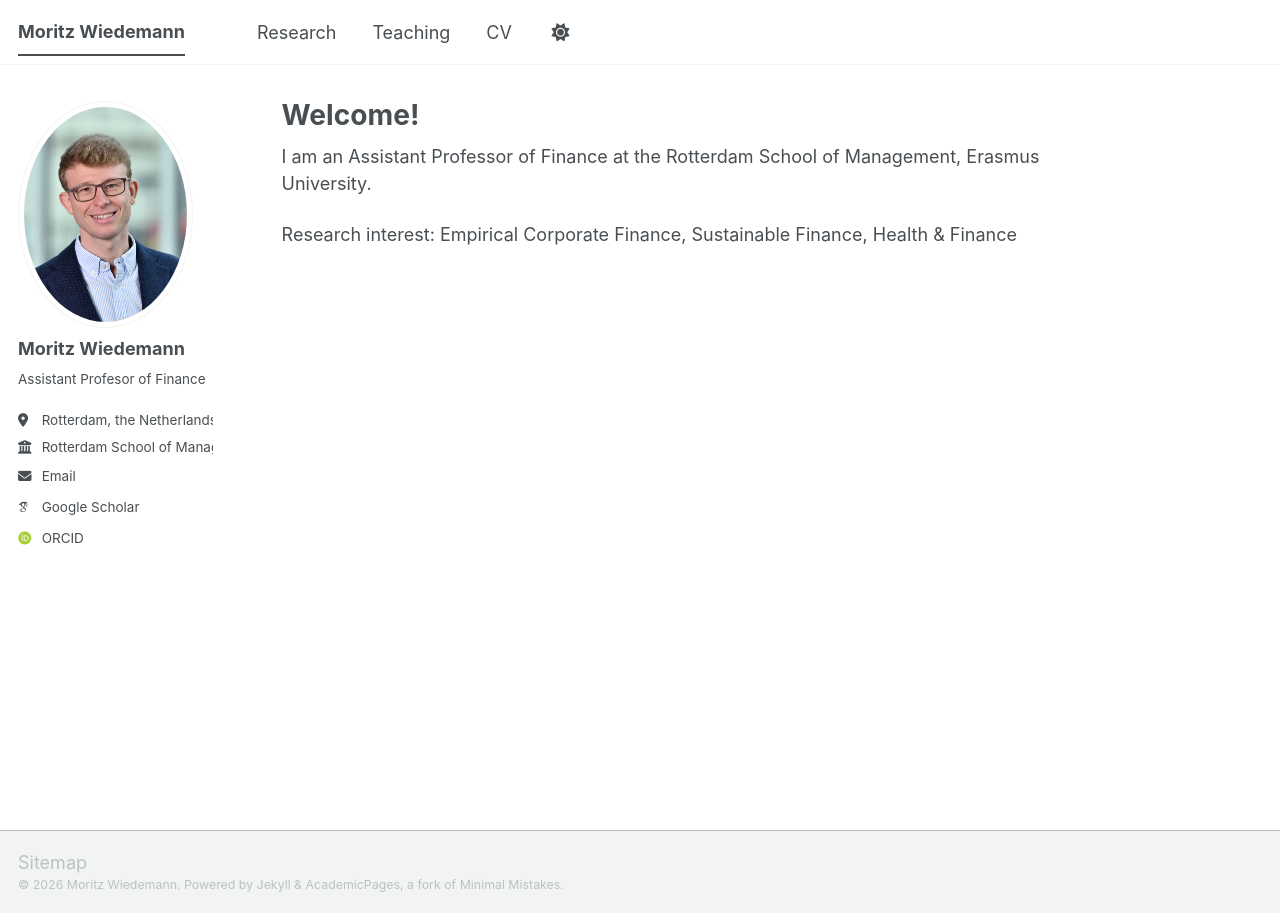
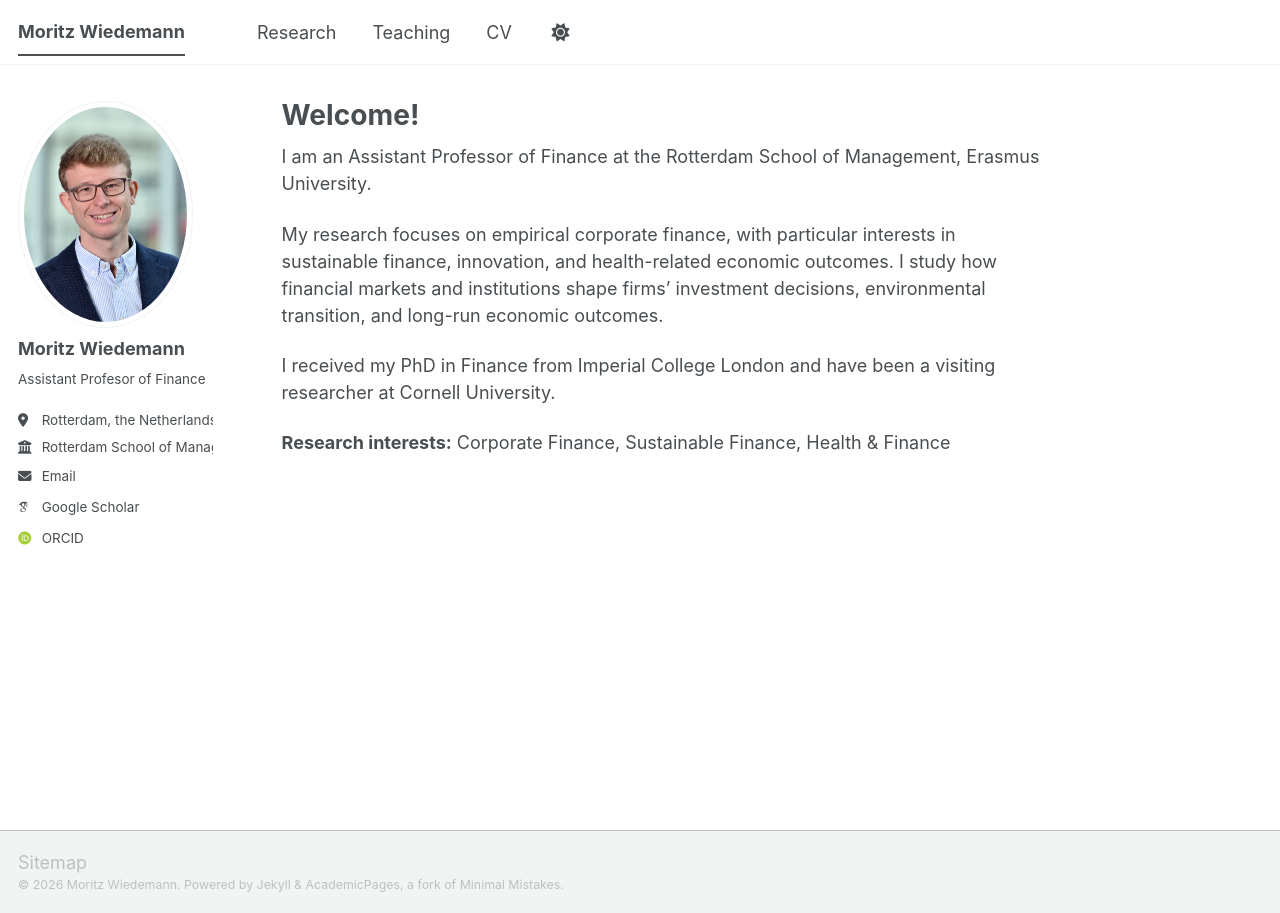
Before and after one commit to WiedemannM/WiedemannM.github.io, a Jekyll site: the page built from _pages/about.md, in a window 1280 px wide. Built offline with Jekyll 4.4.1, drawn with Linux system fonts in a browser that asks for light colours; some web fonts are replaced; a script bundle is joined from its source files by our own code; library files that are not in the unit come from our copies.

Commit message:
Update about.md

```diff
--- a/_pages/about.md
+++ b/_pages/about.md
@@ -9,4 +9,8 @@ redirect_from:
 
 I am an Assistant Professor of Finance at the Rotterdam School of Management, Erasmus University.
 
-Research interest: Empirical Corporate Finance, Sustainable Finance, Health & Finance
+My research focuses on empirical corporate finance, with particular interests in sustainable finance, innovation, and health-related economic outcomes. I study how financial markets and institutions shape firms’ investment decisions, environmental transition, and long-run economic outcomes.
+
+I received my PhD in Finance from Imperial College London and have been a visiting researcher at Cornell University.
+
+**Research interests:** Corporate Finance, Sustainable Finance, Health & Finance
```
